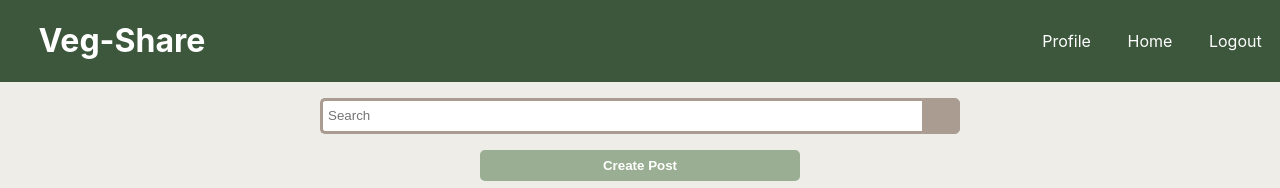
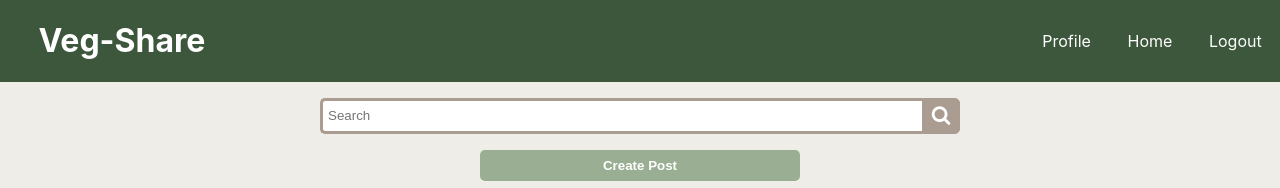
Before and after one commit to veg-share/frontend-ui, a React (Create React App) app: page / in a window 1280 px wide. Shown: the top 188 px of the page. Built offline with nearby package versions, Linux system fonts and the light colour scheme.

Commit message:
Add search icon to search bar

```diff
--- a/public/index.html
+++ b/public/index.html
@@ -3,6 +3,7 @@
   <head>
     <meta charset="utf-8" />
     <link rel="icon" href="%PUBLIC_URL%/favicon.ico" />
+    <link rel="stylesheet" href="https://maxcdn.bootstrapcdn.com/font-awesome/4.7.0/css/font-awesome.min.css"/>
     <meta name="viewport" content="width=device-width, initial-scale=1" />
     <meta name="theme-color" content="#000000" />
     <meta
--- a/src/components/Search/Search.css
+++ b/src/components/Search/Search.css
@@ -22,4 +22,6 @@
   text-align: center;
   border-radius: 0 5px 5px 0;
   cursor: pointer;
+  color: white;
+  font-size: 20px;
 }
--- a/src/components/Search/Search.js
+++ b/src/components/Search/Search.js
@@ -8,7 +8,9 @@ const Search = () => {
   return (
     <div className='search'>
       <input type='text' className='search-bar' placeholder='Search'/>
-      <button type='submit' className='search-button'></button>
+      <button type='submit' className='search-button'>
+        <i className="fa fa-search"></i>
+      </button>
     </div>
   )
 }
```
